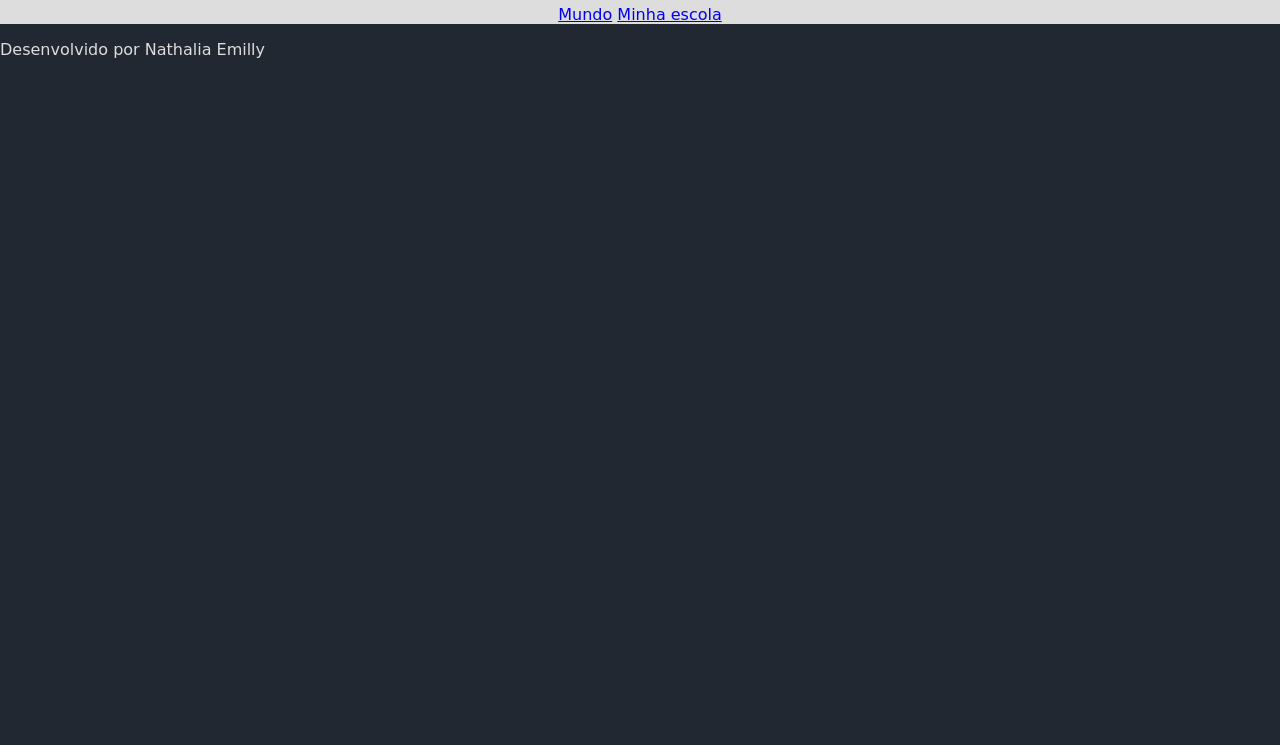
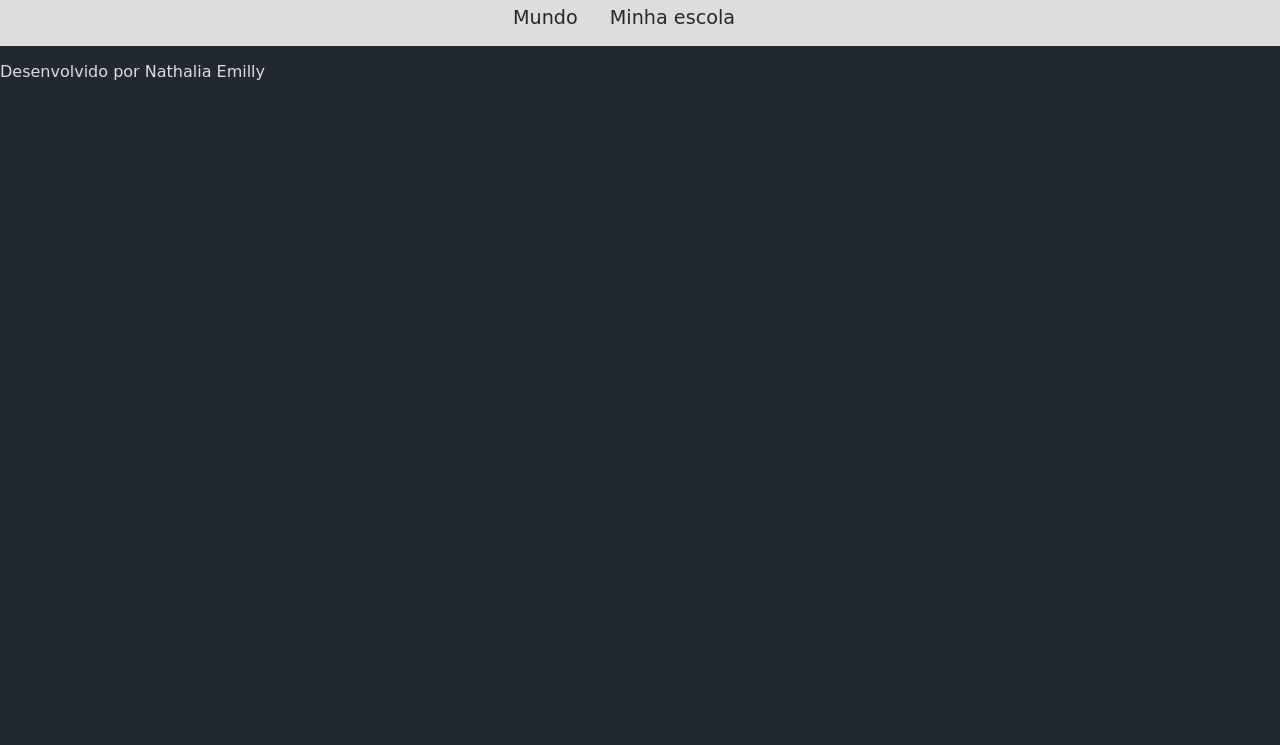
Before and after one commit to nathilinda/JS-projeto, a plain HTML site: page index.html in a window 1280 px wide. Shown: the part 76-821 px from the top of the page. After the commit the page ends 800 px from the top, so only its background shows below. Drawn offline with Linux system fonts and the light colour scheme; a web font is replaced by a local one.

Commit message:
Update style.css

```diff
--- a/style.css
+++ b/style.css
@@ -18,9 +18,26 @@ body {
 header {
     background-color: var(--primary-color);
     text-align: center;
+    padding: 1px;
+}
     h1 {
         font-size: 2rem;
         color: var(--bg-color);
         font-weight: 700;
     }
+    nav {
+    display: flex;
+    justify-content: center;
+    font-weight: 400;
 }
+    nav a {
+    text-decoration: none;
+    color: var(--bg-color);
+    margin: 0rem 2rem 1rem 0rem;
+    font-size: 1.2rem;
+    }
+    nav a:hover {
+    text-decoration: underline;
+    transform: scale(0.90);
+    transition: transform 0.1s;
+}
```
